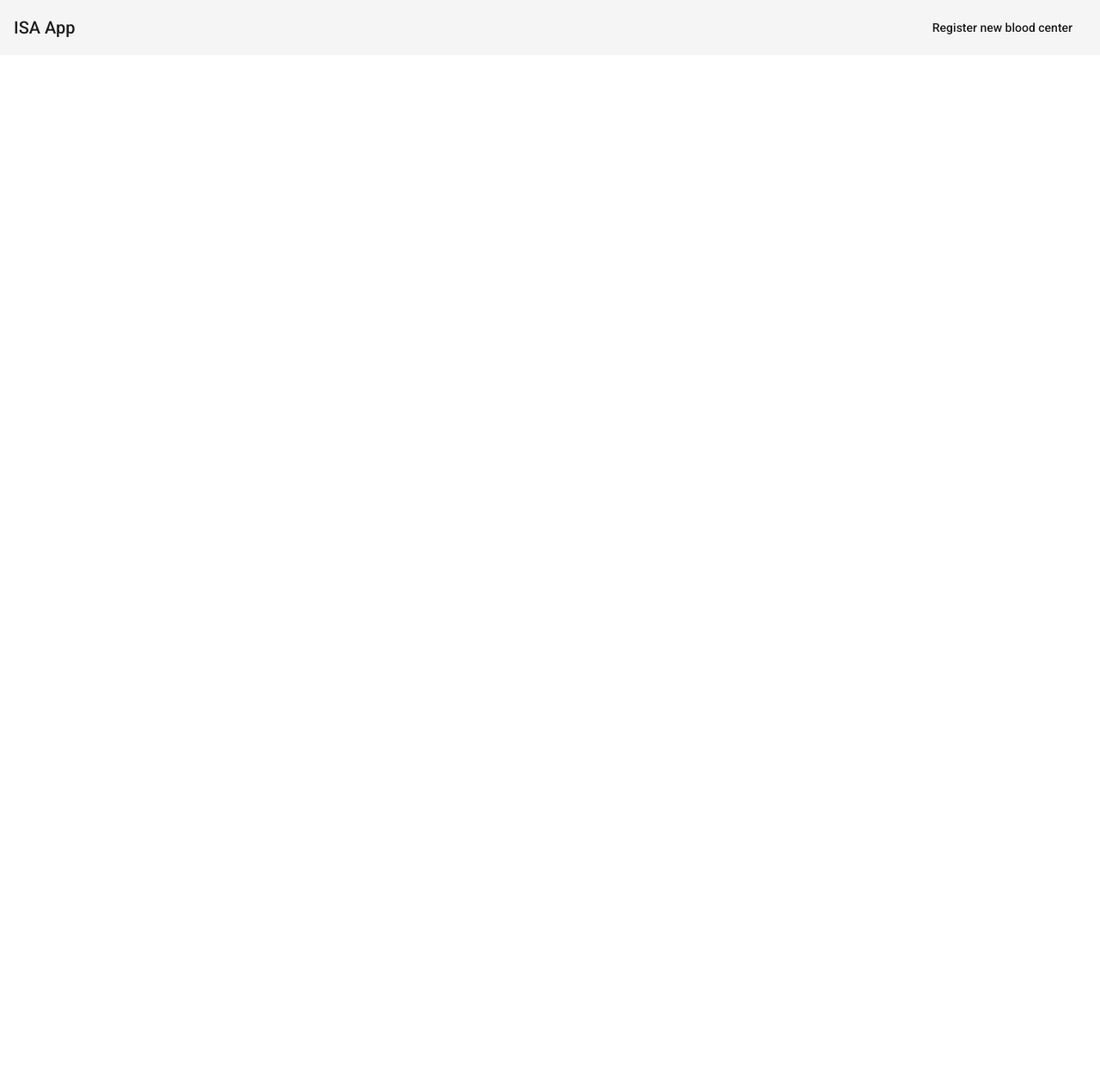
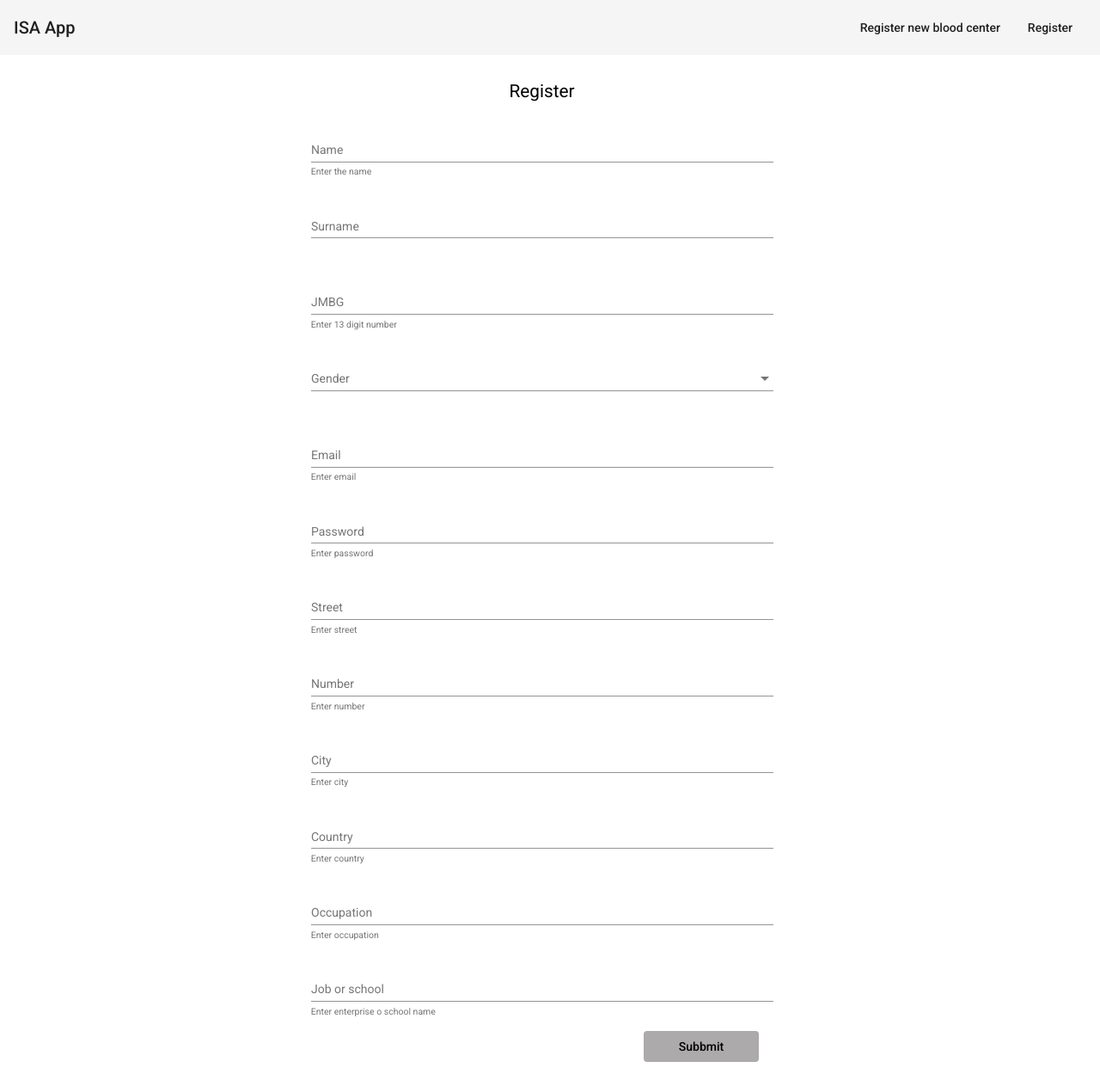
Before and after one commit to ISA-Blood-bank/frontend, an Angular app: page /userRegister in a window 1280 px wide. Before the commit this address led to /. Shown: the whole page at 86% size. Before the commit the page ends 800 px from the top, so only its background shows below. Built offline with nearby package versions, Linux system fonts and the light colour scheme.

Commit message:
Added registration functionality

```diff
--- a/src/app/app-routing.module.ts
+++ b/src/app/app-routing.module.ts
@@ -2,10 +2,12 @@ import { BloodCentersDisplayComponent } from './pages/home-page/components/blood
 import { NgModule } from '@angular/core';
 import { RouterModule, Routes } from '@angular/router';
 import { BloodCenterRegisterFormComponent } from './pages/blood-center-register/components/blood-center-register-form/blood-center-register-form.component';
+import { UserRegisterComponent } from './pages/home-page/components/user-register/user-register.component';
 
 const routes: Routes = [
   { path: '', component: BloodCentersDisplayComponent},
-  { path: 'centerRegister', component: BloodCenterRegisterFormComponent }
+  { path: 'centerRegister', component: BloodCenterRegisterFormComponent },
+  { path: 'userRegister', component: UserRegisterComponent }
 ];
 
 @NgModule({
--- a/src/app/common/navbar/navbar.component.html
+++ b/src/app/common/navbar/navbar.component.html
@@ -3,4 +3,6 @@
     <span class="spacer"></span>
         <a mat-button routerLink="/centerRegister" >Register new blood center
         </a>
+        <a mat-button routerLink="/userRegister" >Register
+        </a>
 </mat-toolbar>
--- /dev/null
+++ b/src/app/pages/home-page/components/user-register/user-register.component.css
@@ -0,0 +1,34 @@
+.rgform{
+    float: center;
+    padding-left: 27% ;
+    padding-top: 2%;
+    padding-bottom: 5%;
+    width: 42%;
+}
+
+.mat-form-field{
+    width: 100%;
+    padding: 3%;
+}
+
+.info{
+    justify-content: center;
+    margin-left: 3%;
+    width: 100%;
+    text-align: center;
+
+}
+
+.title{
+    width: 100%;
+    font-size: 1.3rem;
+    line-height: 2rem;
+    display: inline-block;
+
+}
+
+.mat-button{
+    float:right;
+    width: 25%;
+    background-color: rgb(172, 170, 170);
+}
--- /dev/null
+++ b/src/app/pages/home-page/components/user-register/user-register.component.html
@@ -0,0 +1,82 @@
+<form #userForm='ngForm' (ngSubmit)="registerUser(userForm.value)">
+    <div class="rgform">
+      <div class="info">
+        <p class="title"> Register</p>
+      </div>
+      <mat-form-field appearance="legacy">
+        <mat-label>Name</mat-label>
+        <input  matInput ngModel name="name" #name="ngModel" placeholder="Name">
+        <mat-hint>Enter the name</mat-hint>
+      </mat-form-field>
+
+      <mat-form-field appearance="legacy">
+        <mat-label>Surname</mat-label>
+        <input  matInput ngModel name="surname" #surname="ngModel" placeholder="Surname">
+        <mat-hint></mat-hint>
+      </mat-form-field>
+
+      <mat-form-field appearance="legacy">
+        <mat-label>JMBG</mat-label>
+        <input  matInput ngModel name="jmbg" #jmbg="ngModel" placeholder="xxxxxxxxxxxxx">
+        <mat-hint>Enter 13 digit number</mat-hint>
+      </mat-form-field>
+
+      <mat-form-field appearance="legacy">
+        <mat-select ngModel name="gender" #gender="ngModel">
+            <mat-option [value]='0' >Male</mat-option>
+            <mat-option  [value]='1' >Female</mat-option>
+        </mat-select>
+        <mat-label>Gender</mat-label>
+        <mat-hint></mat-hint>
+    </mat-form-field>
+
+      <mat-form-field appearance="legacy">
+        <mat-label>Email</mat-label>
+        <input matInput ngModel name="email" #email="ngModel" placeholder="emailaddres@gmail.com">
+        <mat-hint>Enter email</mat-hint>
+      </mat-form-field>
+
+      <mat-form-field appearance="legacy">
+        <mat-label>Password</mat-label>
+        <input type="password" matInput ngModel name="password" #password="ngModel" placeholder="">
+        <mat-hint>Enter password</mat-hint>
+      </mat-form-field>
+
+      <mat-form-field appearance="legacy">
+        <mat-label>Street</mat-label>
+        <input  matInput ngModel name="street" #street="ngModel" placeholder="Street">
+        <mat-hint>Enter street</mat-hint>
+      </mat-form-field>
+
+      <mat-form-field appearance="legacy">
+        <mat-label>Number</mat-label>
+        <input  matInput ngModel name="number" #number="ngModel" placeholder="Number">
+        <mat-hint>Enter number</mat-hint>
+      </mat-form-field>
+
+      <mat-form-field appearance="legacy">
+        <mat-label>City</mat-label>
+        <input  matInput ngModel name="city" #city="ngModel" placeholder="City">
+        <mat-hint>Enter city</mat-hint>
+      </mat-form-field>
+
+      <mat-form-field appearance="legacy">
+        <mat-label>Country</mat-label>
+        <input  matInput ngModel name="country" #country="ngModel" placeholder="Country">
+        <mat-hint>Enter country</mat-hint>
+      </mat-form-field>
+
+      <mat-form-field appearance="legacy">
+        <mat-label>Occupation</mat-label>
+        <input  matInput ngModel name="occupation" #occupation="ngModel" placeholder="Occupation">
+        <mat-hint>Enter occupation</mat-hint>
+      </mat-form-field>
+
+      <mat-form-field appearance="legacy">
+        <mat-label>Job or school</mat-label>
+        <input  matInput ngModel name="jobOrSchoolInfo" #jobOrSchoolInfo="ngModel" placeholder="Job or school">
+        <mat-hint>Enter enterprise o school name</mat-hint>
+      </mat-form-field>
+      <button mat-button>Subbmit</button>
+    </div>
+</form>
--- /dev/null
+++ b/src/app/pages/home-page/components/user-register/user-register.component.ts
@@ -0,0 +1,67 @@
+import { HttpErrorResponse } from '@angular/common/http';
+import { Component, OnInit } from '@angular/core';
+import { Address } from '../../interfaces/Address';
+import { Gender } from '../../interfaces/enums/Gender';
+import { RegistredUser } from '../../interfaces/RegistredUser';
+import { RegisterUserService } from '../../services/register-user.service';
+
+@Component({
+  selector: 'app-user-register',
+  templateUrl: './user-register.component.html',
+  styleUrls: ['./user-register.component.css']
+})
+export class UserRegisterComponent implements OnInit {
+
+  constructor(private registredUserService: RegisterUserService) { }
+
+  ngOnInit(): void {
+  }
+
+  registerUser(user: any){
+    let address1: Address = {
+      id: -1,
+      street: user.street,
+      number: user.number,
+      city: user.city,
+      country: user.country
+    }
+
+    let gender1: number;
+    if(user.gender === 'male'){
+      gender1 = 0;
+    }else{
+      gender1 = 1;
+    }
+
+    let newUser: RegistredUser ={
+      id: -1,
+      name: user.name,
+      surname: user.surname,
+      jmbg: user.jmbg,
+      gender: user.gender,
+      email: user.email,
+      password: user.password,
+      address: address1,
+      occupation: user.occupation,
+      jobOrSchoolInfo: user.jobOrSchoolInfo,
+      points:0,
+      category:0,
+      penalties:0
+    }
+
+    console.log(user);
+    console.log("-----------");
+    console.log(address1);
+    console.log("-----------");
+    console.log(newUser);
+
+    this.registredUserService.save(newUser).subscribe(
+      (data) => {
+        alert("Success!");
+      },
+      (error: HttpErrorResponse) => {
+        alert(error.message);
+      }
+    );
+  }
+}
--- a/src/app/pages/home-page/home-page.module.ts
+++ b/src/app/pages/home-page/home-page.module.ts
@@ -3,6 +3,8 @@ import { CommonModule } from '@angular/common';
 import { BloodCentersDisplayComponent } from './components/blood-centers-display/blood-centers-display.component';
 
 import { MaterialModule } from 'src/app/material/material.module';
+import { UserRegisterComponent } from './components/user-register/user-register.component';
+import { MatSelectModule } from '@angular/material/select';
 
 
 
@@ -10,12 +12,14 @@ import { MaterialModule } from 'src/app/material/material.module';
 @NgModule({
   declarations: [
     BloodCentersDisplayComponent,
+    UserRegisterComponent,
 
   ],
   imports: [
     CommonModule,
 
-    MaterialModule
+    MaterialModule,
+    MatSelectModule,
 
   ]
 })
--- /dev/null
+++ b/src/app/pages/home-page/interfaces/RegistredUser.ts
@@ -0,0 +1,18 @@
+import { Address } from './Address';
+import { Category } from './enums/Category';
+import { Gender } from './enums/Gender';
+export interface RegistredUser{
+    id: number;
+    name: string;
+    surname: string;
+    jmbg: string;
+    gender: number;
+    email: string;
+    password: string;
+    address: Address;
+    occupation: string;
+    jobOrSchoolInfo: string;
+    points: number;
+    category: number;
+    penalties: number;
+}
--- /dev/null
+++ b/src/app/pages/home-page/interfaces/enums/Category.ts
@@ -0,0 +1,5 @@
+export enum Category{
+    REGULAR,
+    SILVER,
+    GOLD
+}
--- /dev/null
+++ b/src/app/pages/home-page/interfaces/enums/Gender.ts
@@ -0,0 +1,4 @@
+export enum Gender{
+    MALE,
+    FEMALE
+}
--- /dev/null
+++ b/src/app/pages/home-page/services/register-user.service.ts
@@ -0,0 +1,17 @@
+import { RegistredUser } from './../interfaces/RegistredUser';
+import { HttpClient } from '@angular/common/http';
+import { Injectable } from '@angular/core';
+
+@Injectable({
+  providedIn: 'root'
+})
+export class RegisterUserService {
+
+  constructor(private http: HttpClient) { }
+
+  url = "http://localhost:8080";
+
+  save(newUser: RegistredUser){
+    return this.http.post<RegistredUser>(this.url + '/api/registeredusers/add', newUser);
+  }
+}
```
Also changed, not shown: 2 other files (tests, documents, lock files or other folders).
